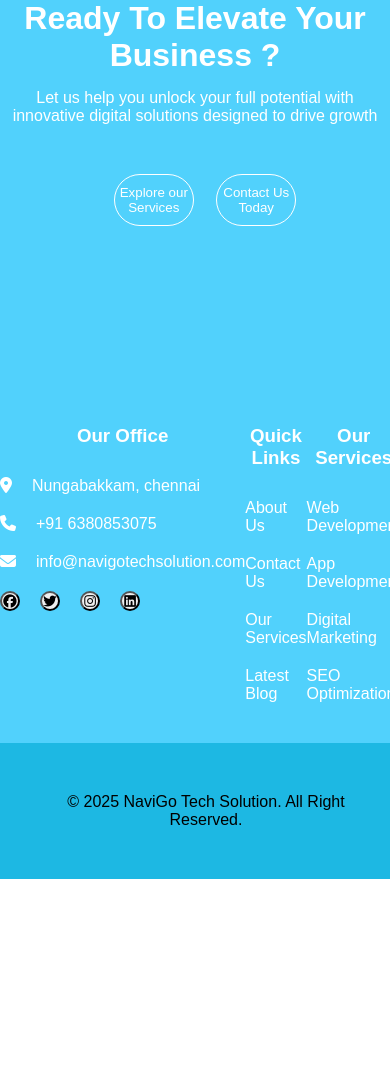
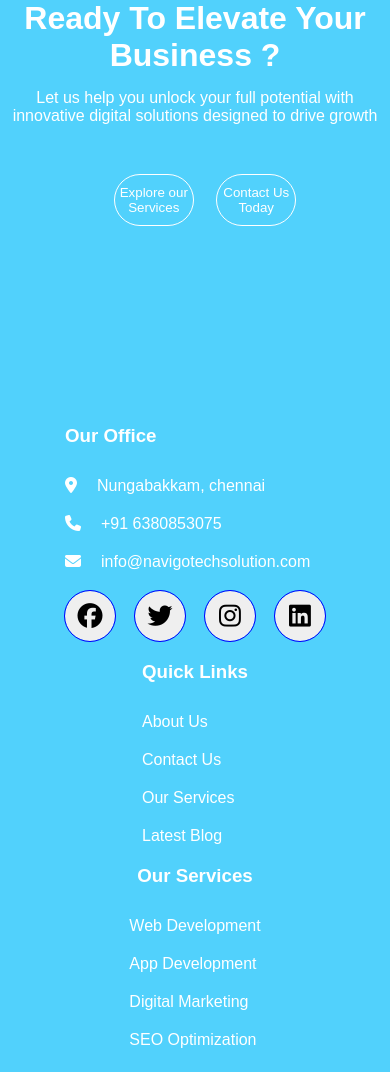
Before and after one commit to Sathishm2002/sat, a plain HTML site: page footer.html in a window 390 px wide. Shown: the top 1072 px of the page. Before the commit the page ends 879 px from the top, so only its background shows below. Drawn offline with Linux system fonts and the light colour scheme.

Commit message:
Add files via upload

```diff
--- a/footer.html
+++ b/footer.html
@@ -39,6 +39,7 @@
   footer .btn button:hover{
     background: white;
     color:rgb(81, 209, 252);
+    cursor: pointer;
   }
   footer .footer-details{
     display: flex;
@@ -61,10 +62,15 @@
  }
 .socila-icons button {
   border-radius: 200px;
-  width: 20px;
-  height: 20px;
+  width: 50px;
+  height: 50px;
   object-fit: fill;
+  font-size: 25px;
+  cursor: pointer;
+  outline: 1px solid blue;
+  border: none;
  }
+
  .footer-details .footer-left div{
   color: white;
   align-items: start;
@@ -88,7 +94,7 @@
  }
  .footer-details .footer-left div h3{
   margin-bottom: 30px;
-  text-align: center;
+  text-align: start;
  }
  .footer-details .footer-center h3{
   color: white;
@@ -98,6 +104,18 @@
  .footer-details .footer-right h3{
   color: white;
   margin-bottom:30px ;
+ }
+ @media screen and (max-width: 700px) {
+  .footer-details{
+    display: flex;
+    flex-direction: column;
+    align-items: center;
+    text-align: start;
+  }
+  .footer-details .footer-center{
+    align-items: start;
+    text-align: start;
+  }
  }
 </style>
 <body>
```
